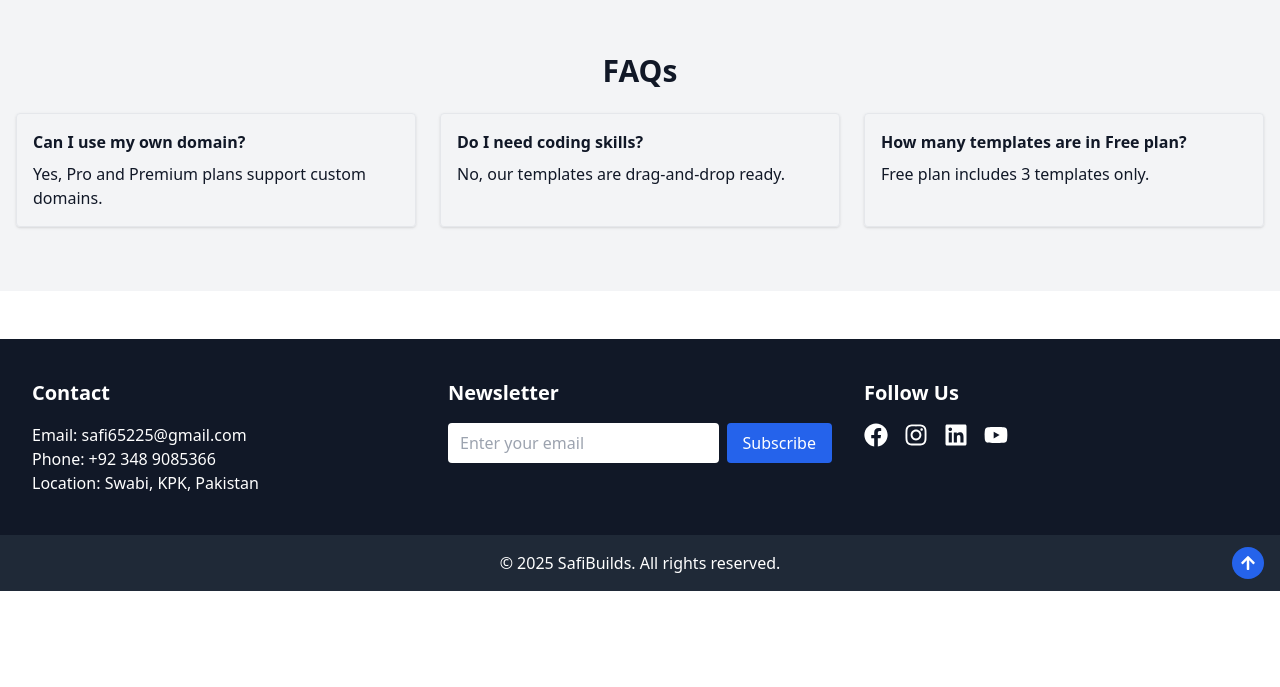
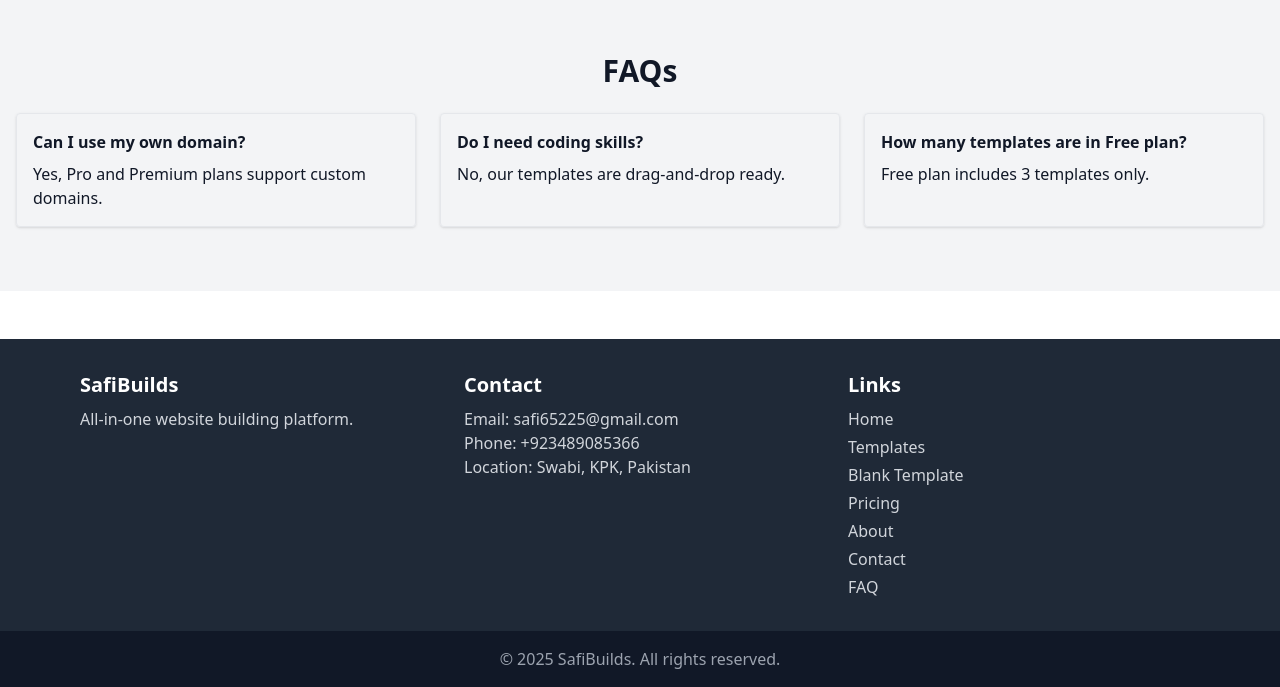
Before and after one commit to Safi649/SafiBuilds.com, a Next.js app: page / in a window 1280 px wide. Shown: the part 2315-3002 px from the top of the page. Before the commit the page ends 2906 px from the top, so only its background shows below. Built offline with nearby package versions, Linux system fonts and the light colour scheme.

Commit message:
Update Footer.js

```diff
--- a/components/Footer.js
+++ b/components/Footer.js
@@ -1,69 +1,32 @@
-import { useState } from 'react'
-import { FaFacebook, FaInstagram, FaLinkedin, FaYoutube, FaArrowUp } from 'react-icons/fa'
-
 export default function Footer() {
-  const [email, setEmail] = useState('')
-
-  const handleSubscribe = (e) => {
-    e.preventDefault()
-    alert(`Thank you for subscribing with ${email}!`) // placeholder for EmailJS/Firebase integration
-    setEmail('')
-  }
-
-  const scrollToTop = () => {
-    window.scrollTo({ top: 0, behavior: 'smooth' })
-  }
-
   return (
-    <footer className="bg-gray-900 text-white mt-12 relative">
-      <div className="max-w-7xl mx-auto px-4 sm:px-6 lg:px-8 py-10 grid md:grid-cols-3 gap-8">
-        {/* Contact Info */}
+    <footer className="bg-gray-800 text-white mt-12">
+      <div className="max-w-6xl mx-auto px-4 py-8 grid md:grid-cols-3 gap-8">
         <div>
-          <h3 className="text-xl font-semibold mb-4">Contact</h3>
-          <p>Email: safi65225@gmail.com</p>
-          <p>Phone: +92 348 9085366</p>
-          <p>Location: Swabi, KPK, Pakistan</p>
+          <h2 className="text-xl font-bold mb-2">SafiBuilds</h2>
+          <p className="text-gray-300">All-in-one website building platform.</p>
         </div>
-
-        {/* Newsletter */}
         <div>
-          <h3 className="text-xl font-semibold mb-4">Newsletter</h3>
-          <form onSubmit={handleSubscribe} className="flex flex-col sm:flex-row gap-2">
-            <input
-              type="email"
-              placeholder="Enter your email"
-              value={email}
-              onChange={(e) => setEmail(e.target.value)}
-              required
-              className="px-3 py-2 rounded text-gray-900 flex-1"
-            />
-            <button type="submit" className="px-4 py-2 bg-blue-600 rounded hover:bg-blue-700 transition">
-              Subscribe
-            </button>
-          </form>
+          <h2 className="text-xl font-bold mb-2">Contact</h2>
+          <p className="text-gray-300">Email: safi65225@gmail.com</p>
+          <p className="text-gray-300">Phone: +923489085366</p>
+          <p className="text-gray-300">Location: Swabi, KPK, Pakistan</p>
         </div>
-
-        {/* Social Media */}
         <div>
-          <h3 className="text-xl font-semibold mb-4">Follow Us</h3>
-          <div className="flex gap-4 text-2xl">
-            <FaFacebook className="hover:text-blue-500 cursor-pointer" />
-            <FaInstagram className="hover:text-pink-500 cursor-pointer" />
-            <FaLinkedin className="hover:text-blue-700 cursor-pointer" />
-            <FaYoutube className="hover:text-red-600 cursor-pointer" />
-          </div>
+          <h2 className="text-xl font-bold mb-2">Links</h2>
+          <ul className="text-gray-300 space-y-1">
+            <li>Home</li>
+            <li>Templates</li>
+            <li>Blank Template</li>
+            <li>Pricing</li>
+            <li>About</li>
+            <li>Contact</li>
+            <li>FAQ</li>
+          </ul>
         </div>
       </div>
-
-      {/* Footer Bottom */}
-      <div className="bg-gray-800 text-center py-4 relative">
-        <p>© 2025 SafiBuilds. All rights reserved.</p>
-        <button
-          onClick={scrollToTop}
-          className="absolute right-4 top-1/2 transform -translate-y-1/2 bg-blue-600 p-2 rounded-full hover:bg-blue-700 transition"
-        >
-          <FaArrowUp className="text-white" />
-        </button>
+      <div className="bg-gray-900 text-gray-400 text-center py-4">
+        © 2025 SafiBuilds. All rights reserved.
       </div>
     </footer>
   )
```
